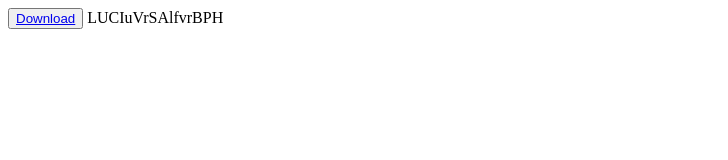
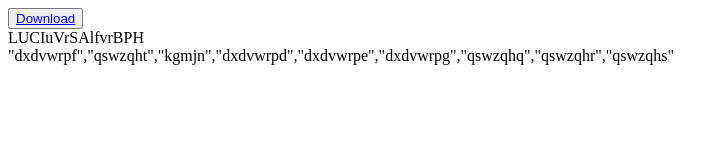
Before and after one commit to LutfiEkaprima/scgt, a plain HTML site: page index.html in a window 1280 px wide. Shown: the whole page, without its empty margins (0-728 px from the left). Drawn offline with Linux system fonts and the light colour scheme.

Commit message:
Update index.html

```diff
--- a/index.html
+++ b/index.html
@@ -6,8 +6,9 @@
     <title>Sc Ht</title>
 </head>
 <body>
-    <button><a href="https://drive.google.com/file/d/16AydBTviljZ7eXu7zRD2ise_pPSXhuCW/view?usp=drive_link">Download</a></button>
-    LUCIuVrSAlfvrBPH
+    <button><a href="https://drive.google.com/file/d/16AydBTviljZ7eXu7zRD2ise_pPSXhuCW/view?usp=drive_link">Download</a></button><br>
+    LUCIuVrSAlfvrBPH<br>
+    "dxdvwrpf","qswzqht","kgmjn","dxdvwrpd","dxdvwrpe","dxdvwrpg","qswzqhq","qswzqhr","qswzqhs"
 
 </body>
 </html>
```
